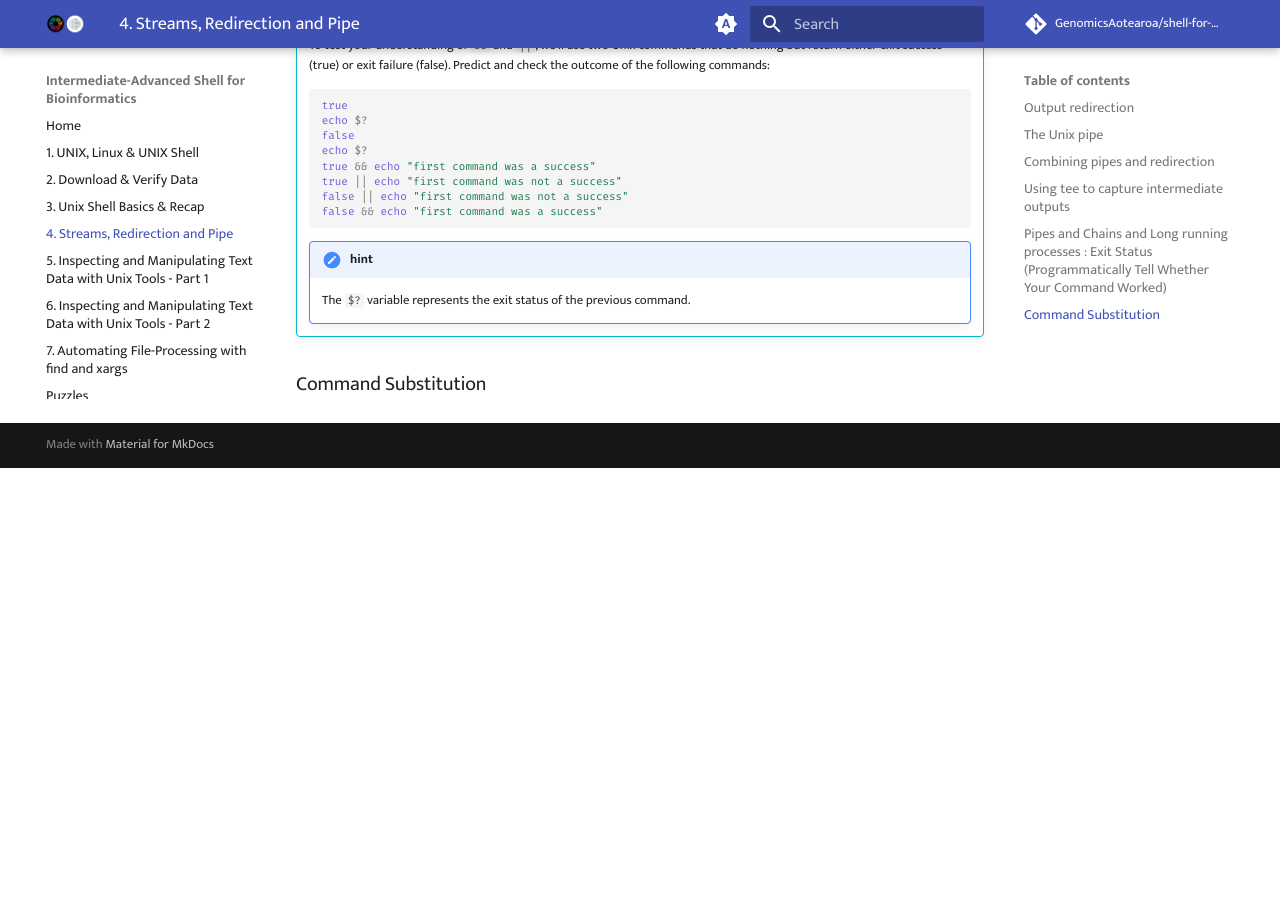
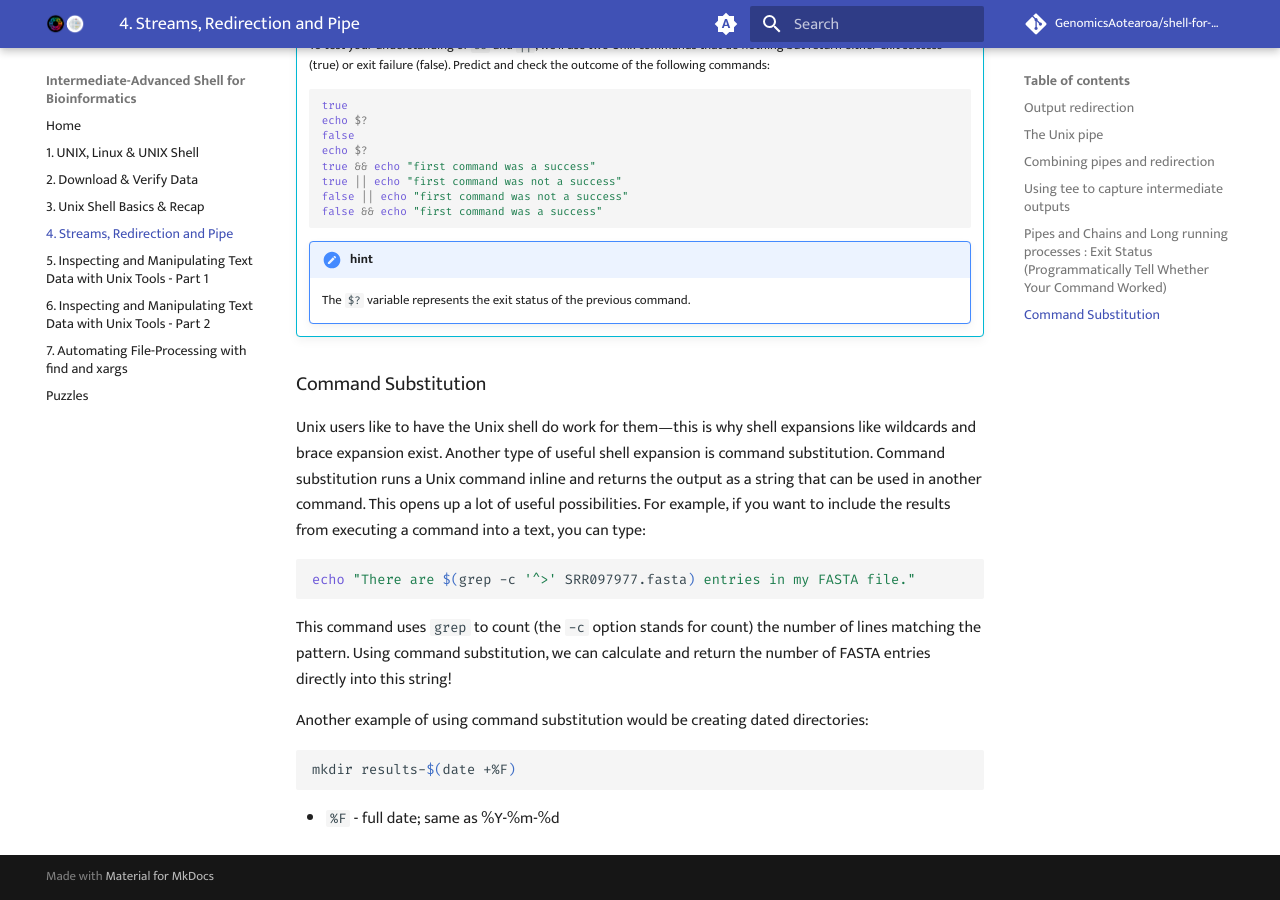
Before and after one commit to GenomicsAotearoa/shell-for-bioinformatics, an MkDocs documentation site: the page built from docs/3_streams_red_pipe.md, in a window 1280 px wide and 900 px high, scrolled down 5657 px. Built offline with MkDocs 1.6.1 and Material for MkDocs 9.7.7, drawn with Linux system fonts in a browser that asks for light colours; comment, search, counter and statistics services are not loaded; the version menu is left out; before the commit the page ends 6125 px from its top, so only the background shows below that.

Commit message:
command substitution

````diff
--- a/docs/3_streams_red_pipe.md
+++ b/docs/3_streams_red_pipe.md
@@ -266,3 +266,19 @@ By contrast, `program1 input.txt > intermediate-results.txt || echo "warning: an
         The `$?` variable represents the exit status of the previous command.
 
 ### Command Substitution
+
+Unix users like to have the Unix shell do work for them—this is why shell expansions like wildcards and brace expansion exist. Another type of useful shell expansion is command substitution. Command substitution runs a Unix command inline and returns the output as a string that can be used in another command. This opens up a lot of useful possibilities. For example, if you want to include the results from executing a command into a text, you can type:
+
+```bash
+echo "There are $(grep -c '^>' SRR097977.fasta) entries in my FASTA file."
+```
+
+This command uses `grep` to count (the `-c` option stands for count) the number of lines matching the pattern. Using command substitution, we can calculate and return the number of FASTA entries directly into this string!
+
+Another example of using command substitution would be creating dated directories:
+
+```bash
+mkdir results-$(date +%F)
+```
+
+* `%F` - full date; same as %Y-%m-%d
````
